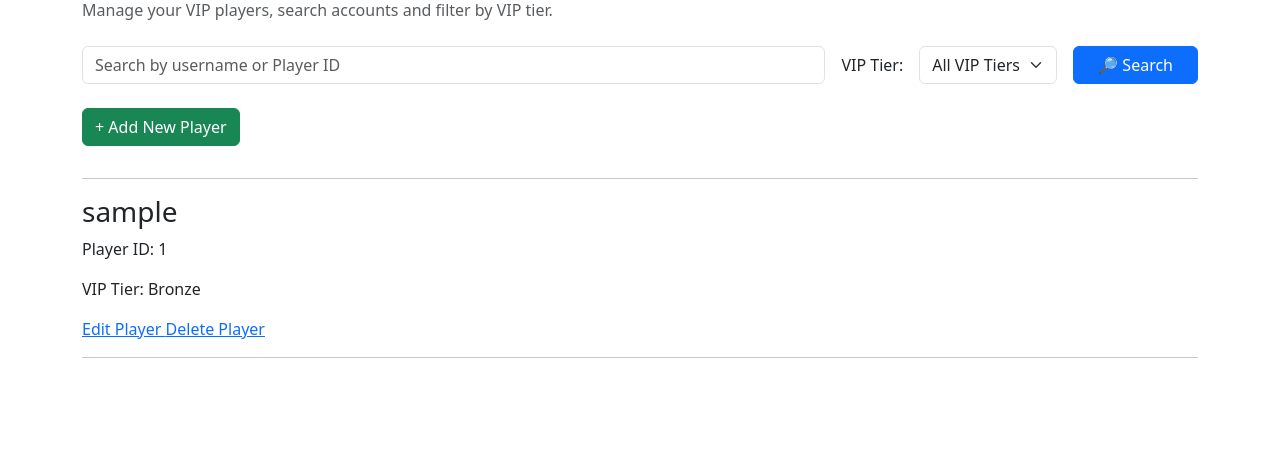
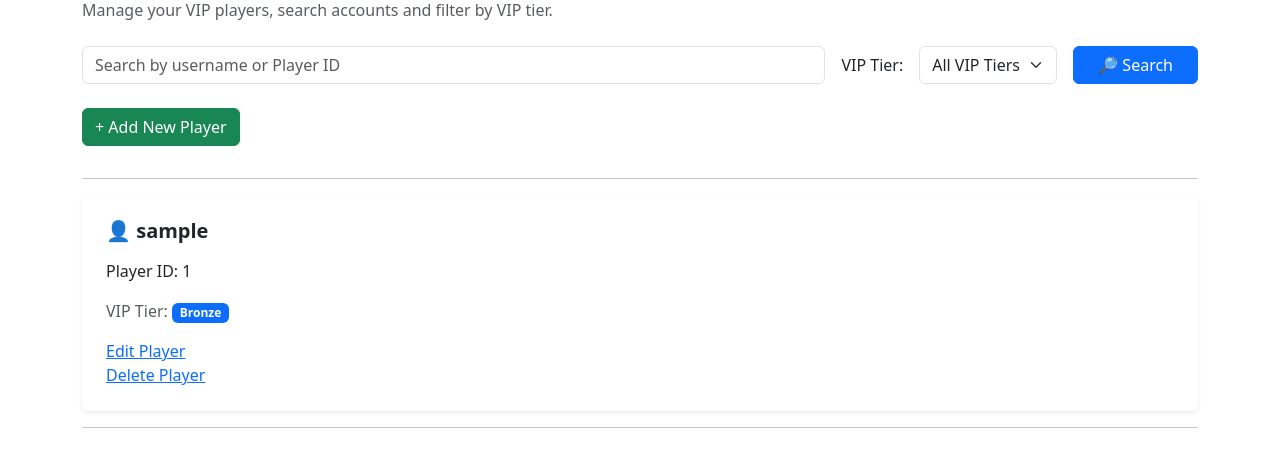
Before and after one commit to Azhdakurt/vipulse-2, a Django app: page / in a window 1280 px wide. Shown: the part 162-629 px from the top of the page. Run offline with Django 5.2, Linux system fonts and the light colour scheme; a user stored in the database is signed in; tables that the repository leaves empty hold one stand-in row (values such as "Sample post").

Commit message:
Style player cards and add VIP tier badges

```diff
--- a/players/templates/players/player_list.html
+++ b/players/templates/players/player_list.html
@@ -57,10 +57,17 @@
     <hr>
 
     {% for player in players %}
-        <div>
-            <h3>{{ player.username }}</h3>
+        <div class="card shadow-sm border-0 mb-3 p-4">
+            <h3 class="h5 fw-bold mb-3">
+    👤 {{ player.username }}
+</h3>
             <p>Player ID: {{ player.player_id }}</p>
-            <p>VIP Tier: {{ player.get_vip_tier_display }}</p>
+            <p>
+    <span class="text-muted">VIP Tier:</span>
+    <span class="badge bg-primary">
+        {{ player.get_vip_tier_display }}
+    </span>
+</p>
 
             <a href="{% url 'player_update' player.pk %}">
                 Edit Player
```
